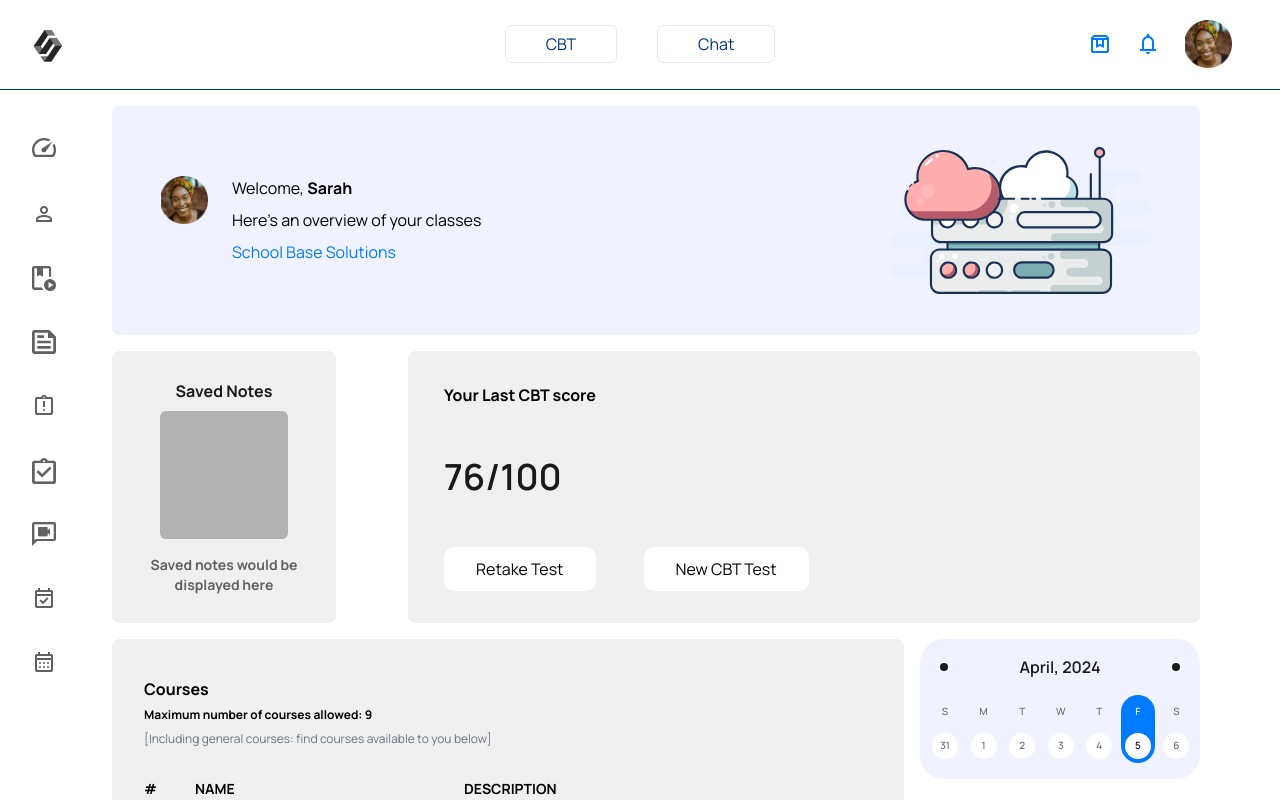
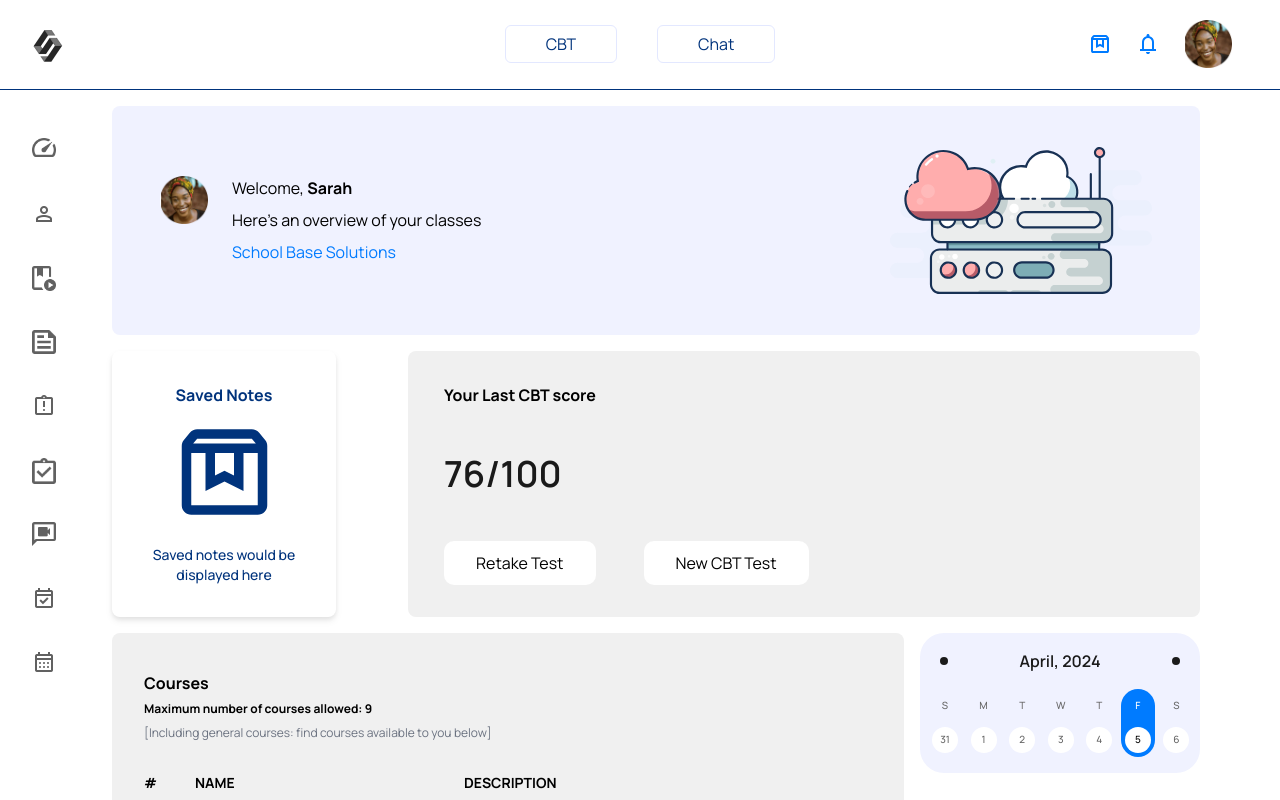
Before and after one commit to AJ1732/capstone_schoolbase_lms, a React (Vite) app: page /software in a window 1280 px wide. Built offline with nearby package versions, Linux system fonts and the light colour scheme.

Commit message:
chore: update styles in notes section

```diff
--- a/src/anatomy/Pages/Dashboard/sections/NotesSection.jsx
+++ b/src/anatomy/Pages/Dashboard/sections/NotesSection.jsx
@@ -1,17 +1,20 @@
 import React from 'react'
+import boxLarge from "../../../../assets/boxLarge.svg"
 
 const NotesSection = () => {
   return (
     <section className='
-      col-span-1 | bg-[#F0F0F0] | max-w-[14rem] max-h-[17rem] size-full | p-8
+      col-span-1 | bg-white | max-w-[14rem] max-h-[17rem] size-full | p-8 | drop-shadow-md
       text-center | flex flex-col justify-center items-center gap-4 rounded-lg
     '>
-      <div>
-        <h4 className='font-bold text-[#1A1A1A] mb-2'>Saved Notes</h4>
-        <div className='size-32 bg-dark-gray rounded-md'></div>
+      <div className='flex flex-col justify-center items-center'>
+        <h4 className='font-bold text-primary-900 mb-2'>Saved Notes</h4>
+        <figure>
+          <img src={boxLarge} alt="" />
+        </figure>
       </div>
       <div>
-        <p className='font-bold text-sm text-[#616161]'>Saved notes would be displayed here</p>
+        <p className='font-medium text-sm text-primary-900'>Saved notes would be displayed here</p>
       </div>
     </section>
   )
```
Also changed, not shown: src/assets/boxLarge.svg (added).
